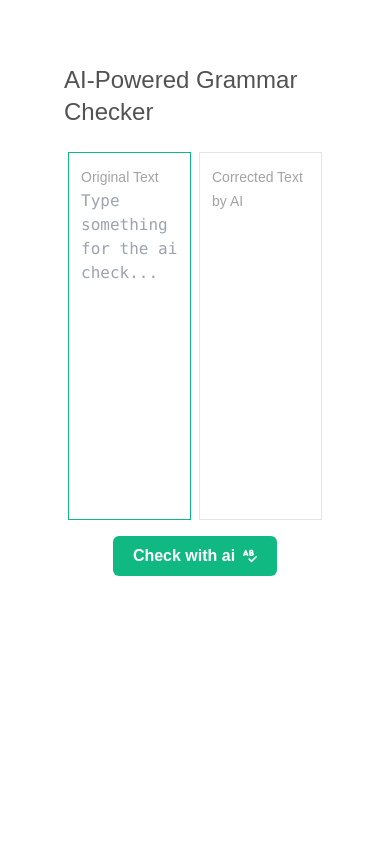
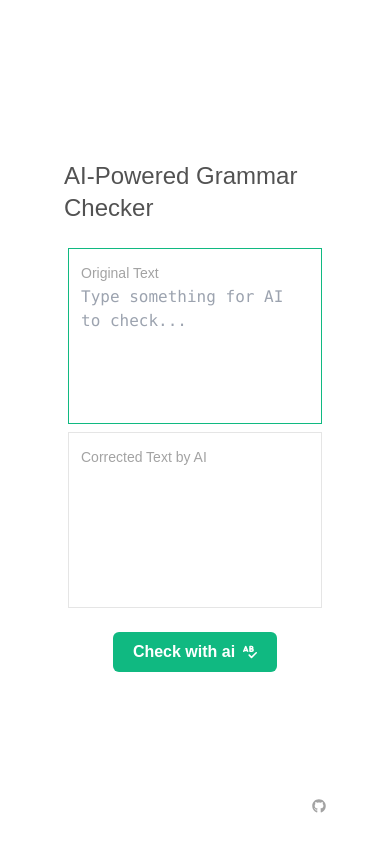
Before and after one commit to elinoza/text-perfector, a Next.js app: page / in a window 390 px wide. Shown: the top 852 px of the page. Built offline with nearby package versions, Linux system fonts and the light colour scheme; no server answers; what @ai-sdk/azure would draw is missing.

Commit message:
mobile responsiveness & dark mode

```diff
--- /dev/null
+++ b/app/_components/Footer.tsx
@@ -0,0 +1,12 @@
+import { FaGithub } from "react-icons/fa6";
+
+const Footer = () => {
+  return (
+    <div className="text-sm text-neutral-400 flex items-center justify-end">
+      <span className="ml-2">
+        <FaGithub />
+      </span>{" "}
+    </div>
+  );
+};
+export default Footer;
--- a/app/_components/MainForm.tsx
+++ b/app/_components/MainForm.tsx
@@ -27,29 +27,29 @@ const initialState = {
 };
 
 const MainForm = () => {
-  const [oldCode, setOldCode] = useState<string>("hello");
+  const [oldCode, setOldCode] = useState<string>("");
   const [state, formAction] = useFormState(makePerfect, initialState);
   return (
     <form
       action={formAction}
-      className="flex flex-col items-center jusitfy-center w-full "
+      className="flex flex-col items-center justify-center w-full "
     >
-      <div className="flex m-5 h-[368px] w-full">
+      <div className="flex flex-col md:flex-row m-5 h-[368px] w-full">
         {" "}
         <div className="flex-1 m-1 p-3 border h-full border-neutral-200 overflow-auto has-[:focus]:border-emerald-500 ">
           <label htmlFor="uncheckedText" className="text-sm text-neutral-400">
             Original Text
           </label>{" "}
           <textarea
-            className="w-full h-full resize-none focus:outline-none font-mono text-md"
+            className="w-full h-full resize-none focus:outline-none font-mono text-md bg-transparent dark:text-white"
             id="uncheckedText"
             name="uncheckedText"
-            placeholder="Type something for the ai check..."
+            placeholder="Type something for AI to check..."
             onChange={(e) => setOldCode(e.target.value)}
             autoFocus
           />
         </div>
-        <div className="flex-1 m-1 h-full p-3 border border-neutral-200 overflow-auto">
+        <div className="flex-1 m-1 h-full p-3 border border-neutral-200 overflow-auto dark:text-white">
           <span className="text-sm text-neutral-400">
             {" "}
             Corrected Text by AI
--- a/app/page.tsx
+++ b/app/page.tsx
@@ -1,10 +1,16 @@
 import MainForm from "./_components/MainForm";
+import Footer from "./_components/Footer";
 
 export default function Home() {
   return (
-    <main className="flex flex-col items-center justify-center mt-16 mx-16">
-      <h5 className="text-2xl text-neutral-600">AI-Powered Grammar Checker</h5>
-      <MainForm />
+    <main className="flex flex-col min-h-screen justify-around py-8 mt-16 mx-16 ">
+      <div className="flex flex-col items-center justify-center">
+        <h5 className="text-2xl text-neutral-600 dark:text-neutral-200">
+          AI-Powered Grammar Checker
+        </h5>
+        <MainForm />
+      </div>
+      <Footer />
     </main>
   );
 }
```
